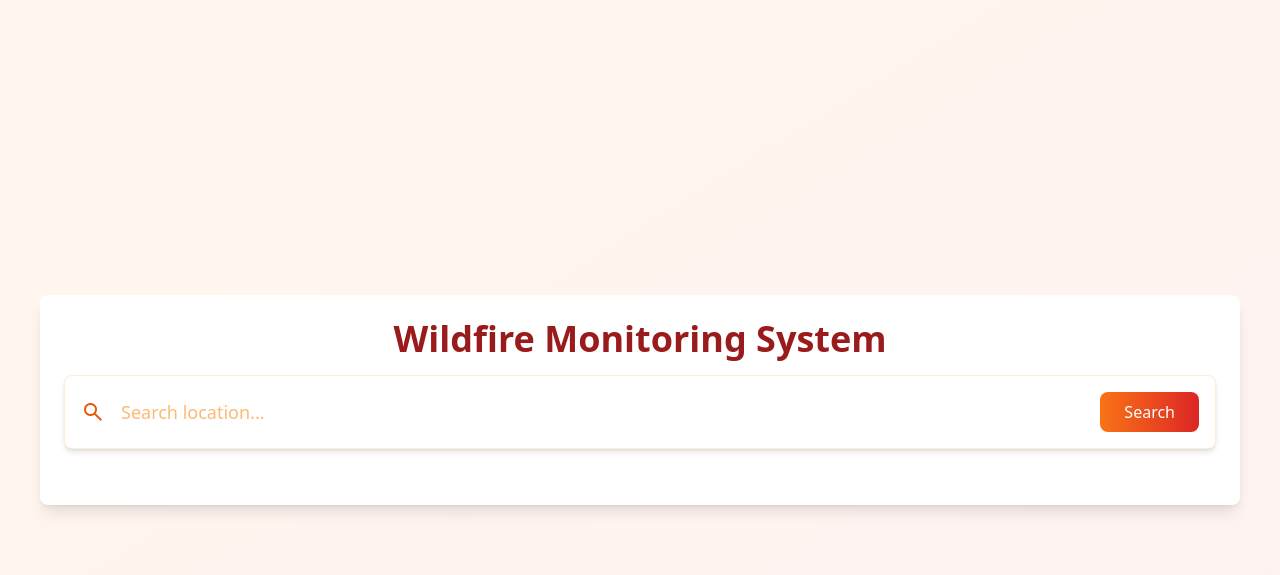
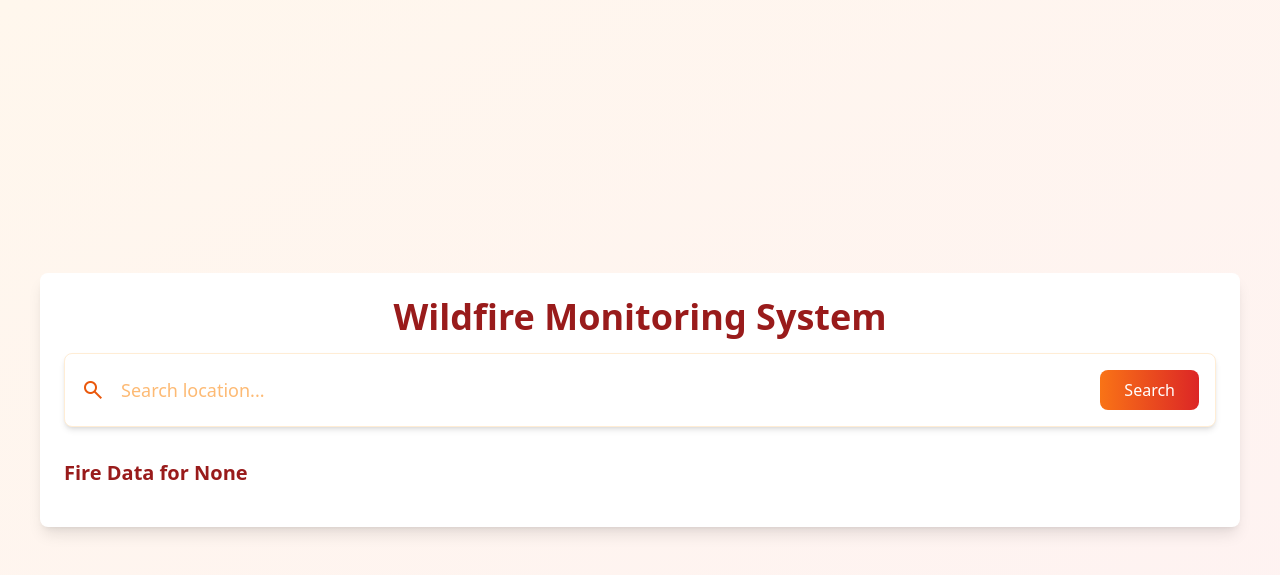
Before and after one commit to SUMITGAIKWAD90/Wildfire_monitoring, a Flask app: page / in a window 1280 px wide. Shown: the top 575 px of the page. Run offline with Flask 3, Linux system fonts and the light colour scheme; some libraries are stand-ins or nearby versions.

Commit message:
index.html

```diff
--- a/templates/index.html
+++ b/templates/index.html
@@ -774,10 +774,10 @@
             </form>
         </header>
 
+                <h2 class="text-xl font-semibold mb-4 text-red-800">Fire Data for {{ place }}</h2>
         {% if place %}
         <main class="grid grid-cols-3 gap-6">
             <div class="col-span-2 bg-gradient-to-br from-slate-100 to-orange-50 h-[500px] rounded-lg relative p-4 shadow-md border border-orange-100">
-                <h2 class="text-xl font-semibold mb-4 text-red-800">Fire Data for {{ place }}</h2>
                 <div id="map" class="h-full rounded-lg"></div>
             </div>
             <div class="space-y-4">
```
